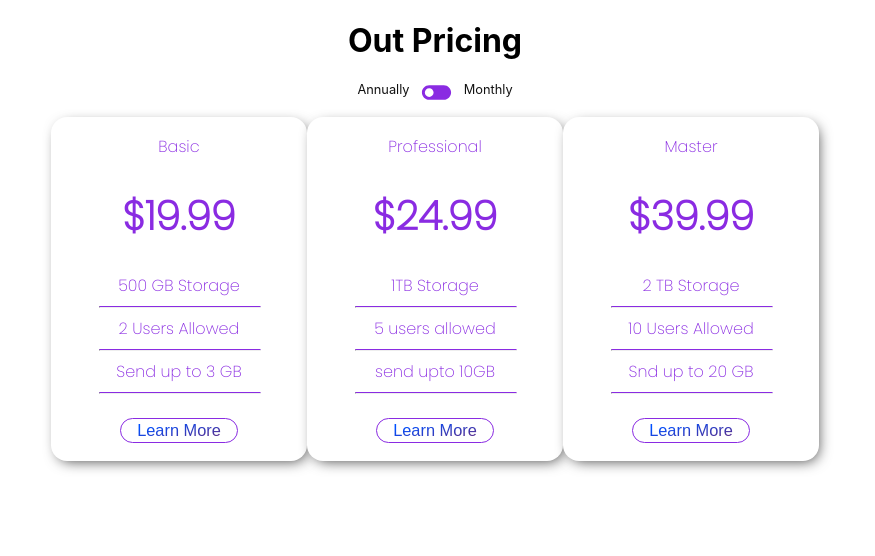
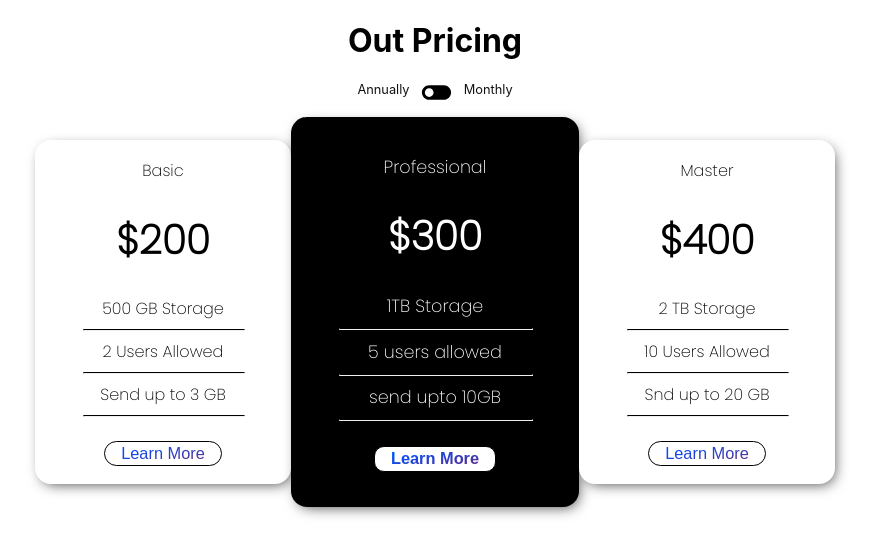
Before and after one commit to MridulDhiman/ReactPractice, a React (Create React App) app: page / in a window 1280 px wide. Both pictures are taken after a click on the icon 641 px from the left and 92 px from the top of the page. Shown: the top 556 px of the page, without its empty margins (205-1080 px from the left). Built offline with nearby package versions, Linux system fonts and the light colour scheme.

Commit message:
removed bugs

```diff
--- a/src/App.js
+++ b/src/App.js
@@ -5,32 +5,37 @@ import React, {useState} from 'react'
 
 const prices = {
   monthly: [
-    {id:1, type: "Basic", price:19.99, content: ["500 GB Storage", "2 Users Allowed", "Send up to 3 GB"]},
-    {id:2, type:"Professional", price: 24.99,  content: ["1TB Storage", "5 users allowed", "send upto 10GB"]},
-    {id:3, type: "Master", price: 39.99,  content: ['2 TB Storage', '10 Users Allowed', "Snd up to 20 GB"]}
+    {id:1, type: "Basic", price:19.99,isActive: false, content: ["500 GB Storage", "2 Users Allowed", "Send up to 3 GB"]},
+    {id:2, type:"Professional", price: 24.99, isActive: true, content: ["1TB Storage", "5 users allowed", "send upto 10GB"]},
+    {id:3, type: "Master", price: 39.99, isActive: false,  content: ['2 TB Storage', '10 Users Allowed', "Snd up to 20 GB"]}
 ],
 yearly: [
-  {id:1, type: "Basic", price: 200, content: ["500 GB Storage", "2 Users Allowed", "Send up to 3 GB"]},
-  {id:2, type:"Professional",  price: 300,  content: ["1TB Storage", "5 users allowed", "send upto 10GB"]},
-  {id:3, type: "Master",  price: 400, content: ['2 TB Storage', '10 Users Allowed', "Snd up to 20 GB"]}
+  {id:1, type: "Basic", price: 200, isActive:false, content: ["500 GB Storage", "2 Users Allowed", "Send up to 3 GB"]},
+  {id:2, type:"Professional",  price: 300, isActive: true, content: ["1TB Storage", "5 users allowed", "send upto 10GB"]},
+  {id:3, type: "Master",  price: 400, isActive: false, content: ['2 TB Storage', '10 Users Allowed', "Snd up to 20 GB"]}
 ]
 }
 function App() {
   const [delivered, setDelivered] = useState(prices.monthly);
+  const [isYearly, setIsYearly] = useState(false);
+
 
 const monthlyFlagHandler = (flag) => {
-if(flag) {
+if(flag === false) {
 setDelivered(prices.yearly);
+setIsYearly(true);
 }
+
 else {
   setDelivered(prices.monthly);
+  setIsYearly(false);
 }
 }
   return (
    <>
    <h1>Out Pricing</h1>
      <TogglePrice setMonthlyFlag={monthlyFlagHandler}/>
-     <Pricing prices={delivered}/>
+     <Pricing isYearly={isYearly} prices={delivered}/>
    </>
   );
 }
--- a/src/Components/Pricing.js
+++ b/src/Components/Pricing.js
@@ -1,12 +1,15 @@
 import PricingItem from "./PricingItem";
 import "./Pricing.css";
 
-const Pricing = ({prices}) => {
+const Pricing = ({prices, isYearly}) => {
 
   const priceList = prices.map((price) => <PricingItem
+  key = {price.id}
   type={price.type}
+  isActive={price.isActive}
   amount={price.price}
   content={price.content}
+  isYearly={isYearly}
    />)
 
     return (
--- a/src/Components/PricingContent.js
+++ b/src/Components/PricingContent.js
@@ -1,10 +1,10 @@
 const PricingContent = ({content}) => {
     const contentList = content.map((el) => {
         return (
-            <>
+            <div key={el}>
             <div class="subs-item">{el}</div>
             <hr class="line"/>
-            </>
+            </div>
         )
     })
 return (
--- a/src/Components/PricingItem.css
+++ b/src/Components/PricingItem.css
@@ -79,14 +79,79 @@ background: -moz-linear-gradient(104deg,#622a81 0%, #0050ff 80%);
 background-clip: text;
 -webkit-background-clip: text;
 -webkit-text-fill-color: transparent;
-
 }
 
 .pricing-container .learn-more-btn:hover{
     font-size: 1.05rem;
     border-radius:10px;
+ font-weight: bold;
 }
 
 .pricing-container hr {
     border-top: 1px solid blueviolet;
 }
+
+
+.yearly {
+
+    color: black;
+        background: white;
+
+
+    }
+
+    .yearly:hover {
+        background: black;
+        color: white;
+    }
+
+    .yearly hr {
+        border-top: 1px solid black;
+    }
+
+    .yearly .learn-more-btn {
+        outline: none;
+        text-decoration: none;
+        border: 1px solid black;
+        border-radius: 0.8rem;
+        color: black;
+        margin: 1rem 0;
+        background: white;
+    padding: 2px 1rem;
+    cursor: pointer;
+    }
+
+    .yearly .learn-more-btn span {
+        font-size: 1.023rem;
+       color: black;
+
+       outline: none;
+       text-decoration: none;
+        }
+
+
+        .pricing-container.active {
+    /* background: linear-gradient(104deg,#622a81 0%, #0050ff 80%);
+    background: -webkit-linear-gradient(104deg,#622a81 0%, #0050ff 80%);
+    background: -moz-linear-gradient(104deg,#622a81 0%, #0050ff 80%); */
+    font-size:1.1rem;
+    width:12rem;
+    background: blueviolet;
+    color: white;
+    /* box-shadow: 4px 9px 54px 18px rgba(0,0,0,0.63);
+-webkit-box-shadow: 4px 9px 54px 18px rgba(0,0,0,0.63);
+-moz-box-shadow: 4px 9px 54px 18px rgba(0,0,0,0.63); */
+padding: 1.2rem 3rem;
+        }
+
+        .yearly.active {
+            background: black;
+            color: white;
+        }
+
+
+        .pricing-container.active .learn-more-btn{
+            font-size: 1.05rem;
+            border-radius:10px;
+         font-weight: bold;
+        }
--- a/src/Components/PricingItem.js
+++ b/src/Components/PricingItem.js
@@ -2,10 +2,11 @@ import "./PricingItem.css";
 import PricingContent from "./PricingContent";
 
 
-const PricingItem = ({type, amount, content}) => {
+const PricingItem = ({type, amount, content, isActive, isYearly}) => {
+
     return (
         <>
-        <div className="pricing-container">
+        <div className={`pricing-container ${isYearly ? "yearly" : ""}  ${isActive? "active" : ""}`}>
         <p class="pricing-type">{type}</p>
         <h1  class="price"><b>${amount}</b></h1>
           <PricingContent content={content}/>
--- a/src/Components/TogglePrice.js
+++ b/src/Components/TogglePrice.js
@@ -4,17 +4,26 @@ import "./TogglePrice.css"
 import React, {useState} from "react"
 
 const TogglePrice = ({setMonthlyFlag}) => {
-    const [toggle, setToggle] = useState('monthly');
+    const [isMonthly, setIsMonthly] = useState(true);
+
+    if(isMonthly === false) {
+        setMonthlyFlag(false);
+    }
+    else{
+        setMonthlyFlag(true);
+    }
     const clickHandler = (e) => {
-       setToggle('yearly');
-       setMonthlyFlag(false);
+        console.log("it's working");
+       setIsMonthly(false);
+
     }
     const offClickHandler = (e) => {
-        setToggle('monthly');
-        setMonthlyFlag(true);
+        setIsMonthly(true);
+
     }
-    const toggleIcon = toggle === 'monthly' ? <ToggleOnIcon fontSize="large" className='toggle-icon' onClick={clickHandler}/>
-    : <ToggleOffIcon fontSize='large' className='toggle-icon' onClick={offClickHandler}/>
+    const toggleIcon = isMonthly === true ? <ToggleOnIcon fontSize="large" className='toggle-icon' onClick={clickHandler}/>
+    : <ToggleOffIcon fontSize='large' style={{color: "black"}} className='toggle-icon' onClick={offClickHandler}/>
+
     return (
     <>
 <div className="toggle-bar">
```
